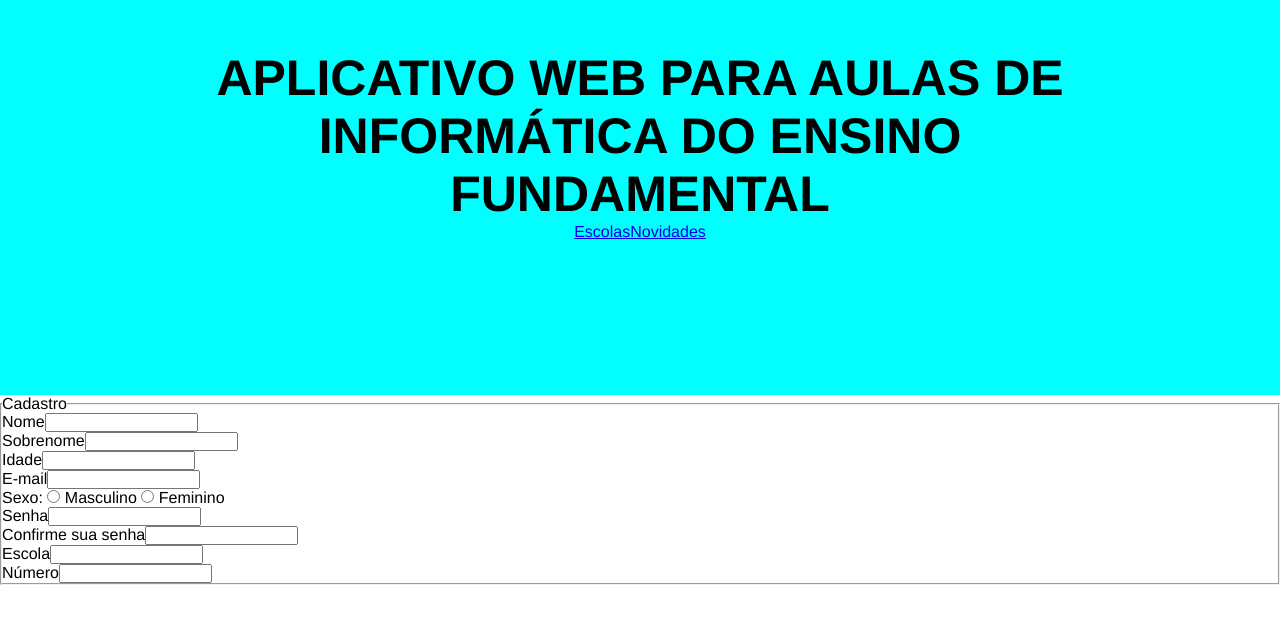
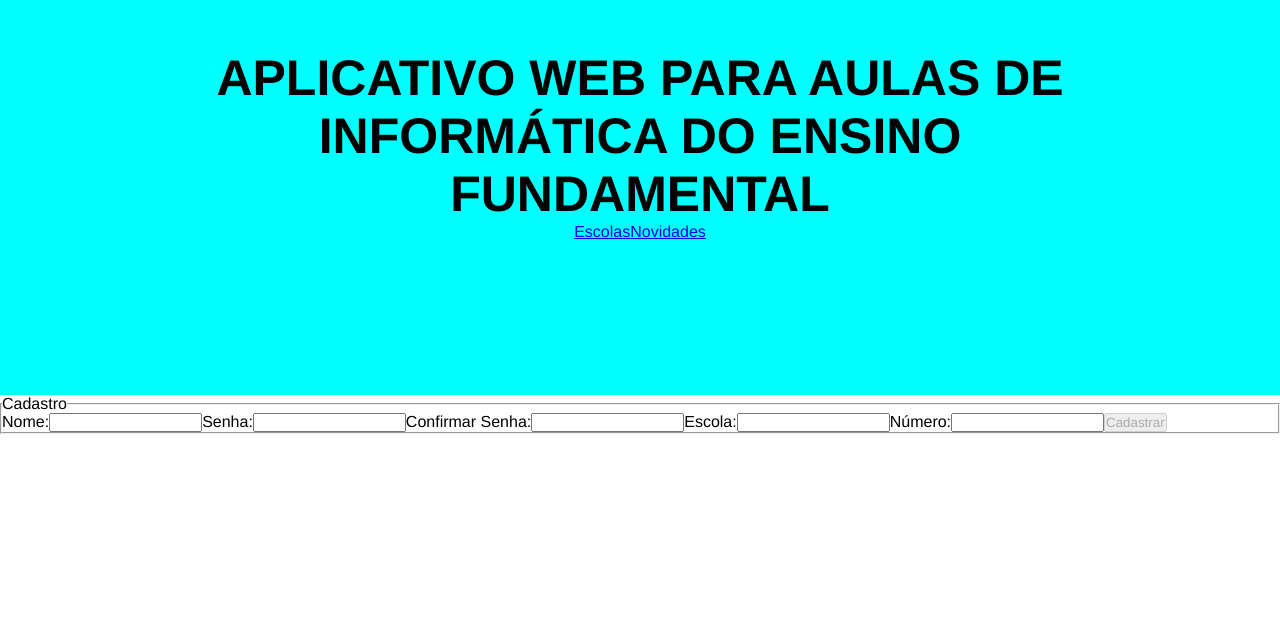
Before and after one commit to ThiagoEHBueno/TCC, an Angular app: page /cadastro-professor in a window 1280 px wide. Shown: the part 105-728 px from the top of the page. Built offline with nearby package versions, Linux system fonts and the light colour scheme.

Commit message:
Cadastro prof

```diff
--- a/package.json
+++ b/package.json
@@ -14,10 +14,13 @@
     "@angular/common": "^14.1.0",
     "@angular/compiler": "^14.1.0",
     "@angular/core": "^14.1.0",
-    "@angular/forms": "^14.1.0",
+    "@angular/forms": "^14.3.0",
     "@angular/platform-browser": "^14.1.0",
     "@angular/platform-browser-dynamic": "^14.1.0",
     "@angular/router": "^14.1.0",
+    "body-parser": "^1.20.2",
+    "express": "^4.18.2",
+    "mysql2": "^3.6.3",
     "rxjs": "~7.5.0",
     "tslib": "^2.3.0",
     "zone.js": "~0.11.4"
--- a/src/app/components/cadastro-professor/cadastro-professor.component.html
+++ b/src/app/components/cadastro-professor/cadastro-professor.component.html
@@ -20,42 +20,24 @@
   <body>
     <fieldset>
       <legend>Cadastro</legend>
-      <div>
-        <label>Nome</label>
-        <input type="text" name="Nome" id="nome">
-      </div>
-      <div>
-        <label>Sobrenome</label>
-        <input type="text" name="Sobrenome" id="sobrenome">
-      </div>
-      <div>
-        <div>
-          <label>Idade</label>
-          <input type="number" name="idade" id="idade">
-        </div>
-        <label for="E-mail">E-mail</label>
-        <input type="email" name="E-mail" id="email">
-      </div>
-      <div>
-        <label>Sexo: </label>
-        <input type="radio" name="sexo" value="masculino"> Masculino
-        <input type="radio" name="sexo" value="feminino"> Feminino
-      </div>
-      <div>
-        <label>Senha</label>
-        <input type="password" name="Senha" id="senha">
-        <br>
-        <label>Confirme sua senha</label>
-        <input type="password" name="Senha" id="confirme">
-      </div>
-      <div>
-        <label>Escola</label>
-        <input type="text" name="escola" id="escola">
-      </div>
-      <div>
-        <label>Número</label>
-        <input type="number" name="numero" id="numero">
-      </div>
+      <form [formGroup]="cadastroForm" (ngSubmit)="cadastrar()">
+        <label for="nome">Nome:</label>
+        <input type="text" id="nome" formControlName="nome" required>
+
+        <label for="senha">Senha:</label>
+        <input type="password" id="senha" formControlName="senha" required>
+
+        <label for="confirmarSenha">Confirmar Senha:</label>
+        <input type="password" id="confirmarSenha" formControlName="confirmarSenha" required>
+
+        <label for="escola">Escola:</label>
+        <input type="text" id="escola" formControlName="escola">
+
+        <label for="numero">Número:</label>
+        <input type="text" id="numero" formControlName="numero">
+
+        <button type="submit" [disabled]="cadastroForm.invalid">Cadastrar</button>
+      </form>
     </fieldset>
   </body>
 </body>
--- a/src/app/components/cadastro-professor/cadastro-professor.component.ts
+++ b/src/app/components/cadastro-professor/cadastro-professor.component.ts
@@ -1,15 +1,42 @@
 import { Component, OnInit } from '@angular/core';
+import { FormBuilder, FormGroup, Validators } from '@angular/forms';
+import { AuthService } from '../../services/auth.service';
+import { Router } from '@angular/router';
 
 @Component({
   selector: 'app-cadastro-professor',
   templateUrl: './cadastro-professor.component.html',
   styleUrls: ['./cadastro-professor.component.css']
 })
+
 export class CadastroProfessorComponent implements OnInit {
+  cadastroForm!: FormGroup;
 
-  constructor() { }
+  constructor(private formBuilder: FormBuilder, private authService: AuthService, private router: Router) { }
 
   ngOnInit(): void {
+    this.cadastroForm = this.formBuilder.group({
+      nome: ['', Validators.required],
+      sobrenome: ['', Validators.required],
+      idade: ['', [Validators.required, Validators.min(0)]],
+      email: ['', [Validators.required, Validators.email]],
+      sexo: ['', Validators.required],
+      senha: ['', [Validators.required, Validators.minLength(6)]],
+      confirmarSenha: ['', Validators.required],
+      escola: [''],
+      numero: [''],
+    });
   }
 
+  cadastrar() {
+    this.authService.cadastrarUsuario(this.cadastroForm.value).subscribe(
+      (data) => {
+        console.log('Usuário cadastrado com sucesso', data);
+        this.router.navigate(['/login']);
+      },
+      (error) => {
+        console.error('Erro ao cadastrar usuário', error);
+      }
+    );
+  }
 }
--- a/src/app/components/tela-inicial/tela-inicial.component.html
+++ b/src/app/components/tela-inicial/tela-inicial.component.html
@@ -12,7 +12,7 @@
         <h1>APLICATIVO WEB PARA AULAS DE INFORMÁTICA DO ENSINO FUNDAMENTAL</h1>
       </div>
       <nav>
-        <a routerLink="cadastro-professor">Cadastro</a>
+        <a routerLink="/cadastro-professor">Cadastro</a>
         <a routerLink="/tela-de-login">Login</a>
         <a href="#">Escolas</a>
         <a href="#">Novidades</a>
--- /dev/null
+++ b/src/app/services/auth.service.ts
@@ -0,0 +1,20 @@
+import { Injectable } from '@angular/core';
+import { HttpClient } from '@angular/common/http';
+import { Observable } from 'rxjs';
+
+@Injectable({
+  providedIn: 'root'
+})
+export class AuthService {
+
+  private apiUrl = 'http://localhost:3000';
+
+  constructor(private http: HttpClient) { }
+  cadastrarUsuario(usuario: any): Observable<any> {
+    return this.http.post(`${this.apiUrl}/registrar`, usuario);
+  }
+
+  realizarLogin(credenciais: any): Observable<any> {
+    return this.http.post(`${this.apiUrl}/login`, credenciais);
+  }
+}
```
Also changed, not shown: src/app/app.module.ts (+12 -3 lines), 2 other files (tests, documents, lock files or other folders).
